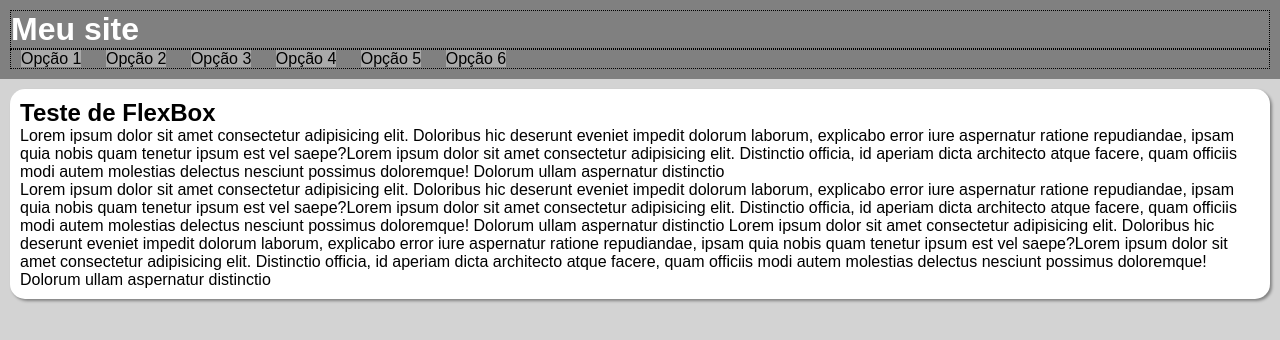
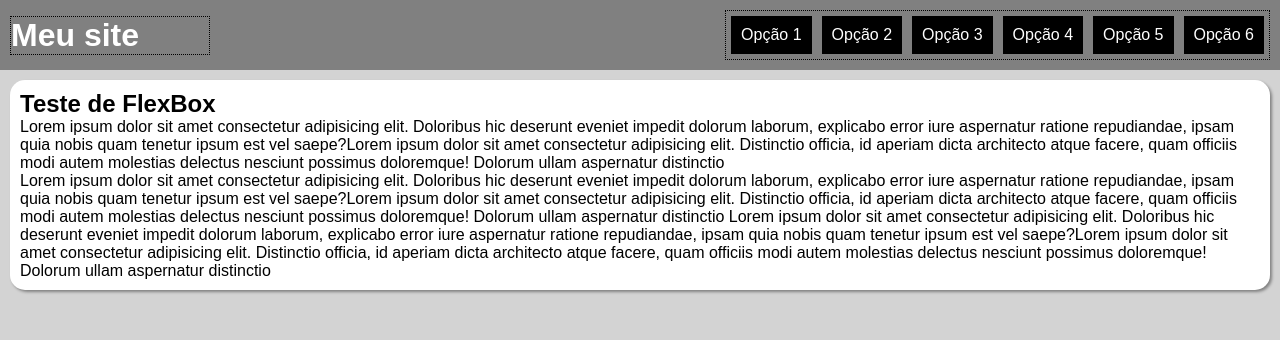
Before and after one commit to RafzVTI/HTML-CSS, a plain HTML site: page Exercicios/Ex027 - Flex box/flex013 - menu flexbox/index.html in a window 1280 px wide. Drawn offline with Linux system fonts and the light colour scheme.

Commit message:
menu topado

```diff
--- a/Exercicios/Ex027 - Flex box/flex013 - menu flexbox/estilos/style.css
+++ b/Exercicios/Ex027 - Flex box/flex013 - menu flexbox/estilos/style.css
@@ -18,14 +18,24 @@ header {
     background-color: grey;
     color: white;
     padding: 10px;
+
+    display: flex;
+    flex-flow: row wrap;
+    justify-content: space-between;
+    align-items: center;
 }
 
 header > h1 {
     border: 1px dotted black;
+    flex: 0 0 200px;
 }
 
-nav {
+header > nav {
     border: 1px dotted black;
+
+    display: flex;
+    flex-flow: row wrap;
+    justify-content: flex-end;
 }
 
 main {
@@ -36,13 +46,17 @@ main {
     box-shadow: 2px 2px 3px rgba(0, 0, 0, 0.384);
 }
 
-a {
+header > nav > a {
     text-decoration: none;
-    color: black;
-    background-color: darkgrey;
-    margin: 10px;
+    color: white;
+    background-color: black;
+    padding: 10px;
+    margin: 5px;
 }
 
-a:hover {
+header > nav > a:hover {
+    color: black;
+    background-color: white;
     text-decoration: underline;
+    transition: background-color .5s;
 }
```
